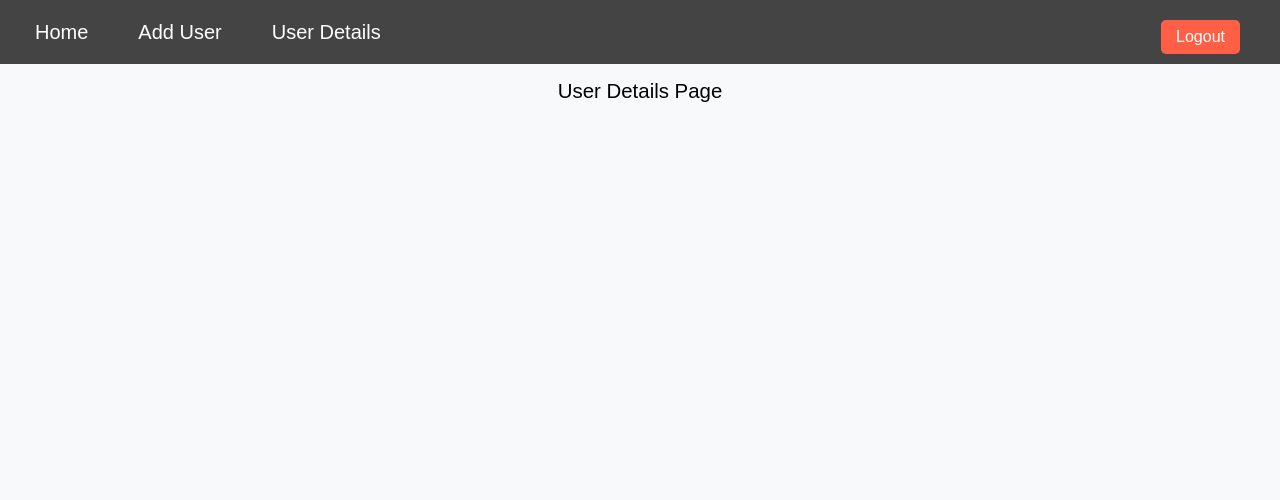
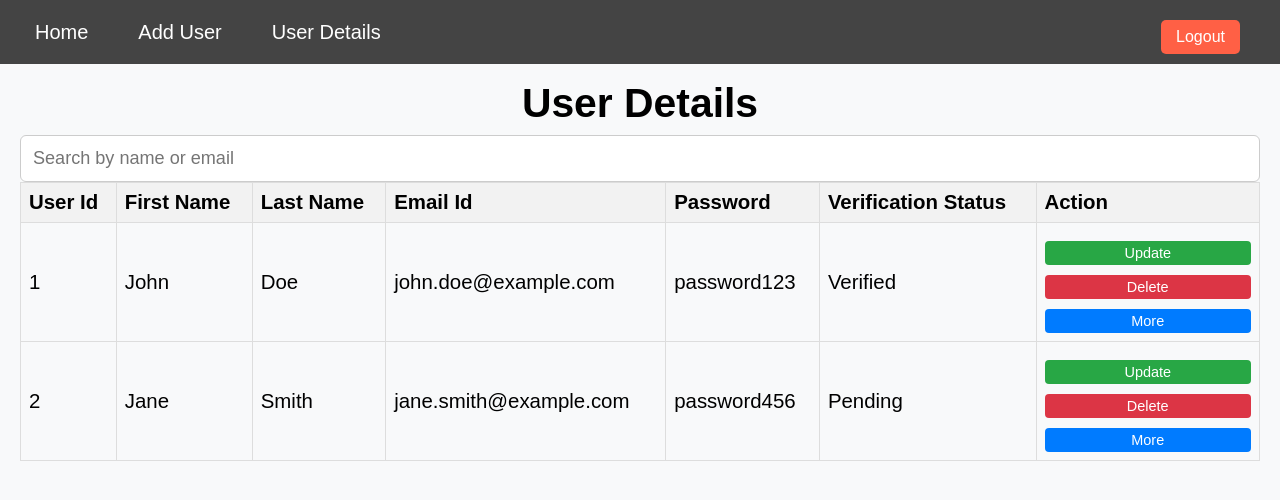
Before and after one commit to prathameshkanthale/bgv-bbi-frontend, a React (Create React App) app: page /admin/user-details in a window 1280 px wide. Shown: the top 500 px of the page. Built offline with nearby package versions, Linux system fonts and the light colour scheme.

Commit message:
UI of User Details page cretaed

```diff
--- a/src/App.js
+++ b/src/App.js
@@ -9,6 +9,7 @@ import UserHome from "./components/user/UserHome";  // Import UserHome
 import StartBGV from "./components/user/StartBGV";
 import ChangePassword from "./components/user/ChangePassword";
 import ContactUs from "./components/user/ContactUs";
+import UserDetails from './components/admin/UserDetails';
 
 function App() {
 
@@ -29,6 +30,7 @@ function App() {
 
         {/* Admin Pages inside AdminLayout */}
         <Route path="/admin" element={<AdminLayout />}>
+          <Route path="user-details" element={<UserDetails />} />
           <Route index element={<Admin />} />
           <Route path="add-user" element={<AddUser />} />
           <Route path="user-details" element={<div>User Details Page</div>} />
--- a/src/components/Styles/admin.css
+++ b/src/components/Styles/admin.css
@@ -8,7 +8,7 @@
   padding: 10px 20px;
   display: flex;
   align-items: center;
-  justify-content: space-between; /* Pushes items apart */
+  justify-content: space-between;
 }
 
 /* Navigation Menu */
@@ -48,7 +48,7 @@
   cursor: pointer;
   border-radius: 5px;
   transition: background 0.3s;
-  margin-left: auto; /* Ensures it stays at the rightmost corner */
+  margin-left: auto;
 }
 
 .logout-btn:hover {
@@ -57,7 +57,64 @@
 
 /* Content Styling */
 .content {
-  margin-top: 60px; /* To prevent content from being hidden under fixed header */
+  margin-top: 60px;
   text-align: center;
   padding: 20px;
 }
+table {
+  width: 100%;
+  border-collapse: collapse;
+}
+
+th, td {
+  border: 1px solid #ddd;
+  padding: 8px;
+  text-align: left;
+}
+
+th {
+  background-color: #f2f2f2;
+}
+
+button {
+  margin-right: 5px;
+}
+.small-button {
+  padding: 4px 8px;
+  font-size: 0.8rem;
+  border: 1px solid #007bff;
+
+  color: white;
+  border-radius: 4px;
+  cursor: pointer;
+  transition: background-color 0.3s;
+}
+
+.update-button {
+  background-color: #28a745;
+  border: none;
+}
+
+.update-button:hover {
+  background-color: #218838;
+}
+
+
+.delete-button {
+  background-color: #dc3545;
+  border: none;
+}
+
+.delete-button:hover {
+  background-color: #c82333;
+}
+
+
+.more-button {
+  background-color: #007bff;
+  border: none;
+}
+
+.more-button:hover {
+  background-color: #0056b3;
+}
--- a/src/components/Styles/changePassword.css
+++ b/src/components/Styles/changePassword.css
@@ -5,7 +5,7 @@
     align-items: center;
     height: 100vh;
 
-    background: #f4f4f4;
+    /* background: #f4f4f4; */
     padding: 30px;
 
 
--- /dev/null
+++ b/src/components/admin/UserDetails.js
@@ -0,0 +1,104 @@
+import React, { useEffect, useState } from 'react';
+
+const UserDetails = () => {
+  const [users, setUsers] = useState([]);
+  const [searchTerm, setSearchTerm] = useState('');
+
+  useEffect(() => {
+    // Fetch user data from your API or local storage (replace with your actual data source)
+    const fetchUsers = async () => {
+      // Sample static data for demonstration; replace with actual fetch logic.
+      const sampleUsers = [
+        {
+          id: 1,
+          firstName: 'John',
+          lastName: 'Doe',
+          email: 'john.doe@example.com',
+          password: 'password123',
+          verificationStatus: 'Verified',
+        },
+        {
+          id: 2,
+          firstName: 'Jane',
+          lastName: 'Smith',
+          email: 'jane.smith@example.com',
+          password: 'password456',
+          verificationStatus: 'Pending',
+        },
+      ];
+
+      setUsers(sampleUsers);
+    };
+
+    fetchUsers();
+  }, []);
+
+  // Define actions for buttons here (you can implement real logic later)
+  const handleUpdate = (id) => {
+    console.log(`Update user with id: ${id}`);
+    // Logic to update user
+  };
+
+  const handleDelete = (id) => {
+    console.log(`Delete user with id: ${id}`);
+    // Logic to delete user
+  };
+
+  const handleMore = (id) => {
+    console.log(`View more details for user with id: ${id}`);
+    // Logic to view more user details
+  };
+  const filteredUsers = users.filter(user => {
+    const fullName = `${user.firstName} ${user.lastName}`.toLowerCase();
+    const email = user.email.toLowerCase();
+    return (
+      fullName.includes(searchTerm.toLowerCase()) ||
+      email.includes(searchTerm.toLowerCase())
+    );
+  });
+
+
+  return (
+    <div>
+      <h1>User Details</h1>
+      <input
+        type="text"
+        placeholder="Search by name or email"
+        value={searchTerm}
+        onChange={(e) => setSearchTerm(e.target.value)}
+      />
+      <table>
+        <thead>
+          <tr>
+            <th>User Id</th>
+            <th>First Name</th>
+            <th>Last Name</th>
+            <th>Email Id</th>
+            <th>Password</th>
+            <th>Verification Status</th>
+            <th>Action</th>
+          </tr>
+        </thead>
+        <tbody>
+        {filteredUsers.map(user => (
+            <tr key={user.id}>
+              <td>{user.id}</td>
+              <td>{user.firstName}</td>
+              <td>{user.lastName}</td>
+              <td>{user.email}</td>
+              <td>{user.password}</td>
+              <td>{user.verificationStatus}</td>
+              <td>
+                <button className="small-button update-button" onClick={() => handleUpdate(user.id)}>Update</button>
+                <button className="small-button delete-button" onClick={() => handleDelete(user.id)}>Delete</button>
+                <button className="small-button more-button" onClick={() => handleMore(user.id)}>More</button>
+              </td>
+            </tr>
+          ))}
+        </tbody>
+      </table>
+    </div>
+  );
+};
+
+export default UserDetails;
```
